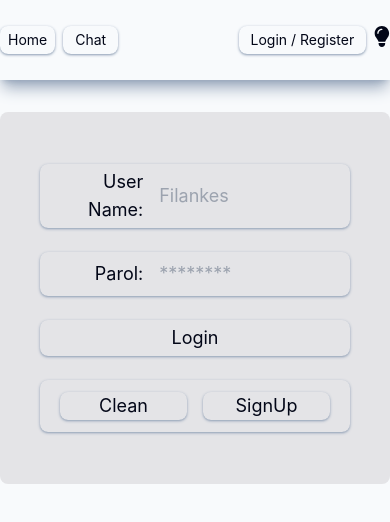
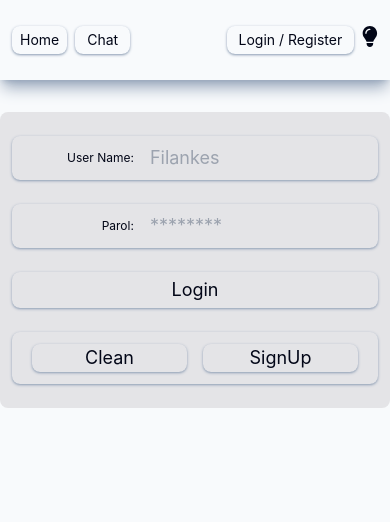
Before and after one commit to SavalanQorxmaz/chat-project, a React (Create React App) app in the folder frontend/: page /login-register in a window 390 px wide. Shown: the top 522 px of the page. Built offline with nearby package versions, Linux system fonts and the light colour scheme; no server answers.

Commit message:
mobile version

```diff
--- a/frontend/src/components/Header.tsx
+++ b/frontend/src/components/Header.tsx
@@ -27,7 +27,7 @@ const Header = () => {
  <div className='h-20'>
        <div className={selectedTheme === 'dark' ? '  h-20 whitespace-nowrap flex items-center text-sm text-slate-50 fixed z-50 top-0 left-0 w-full bg-slate-950 shadow-lg shadow-slate-400 ' : ' fixed z-50 top-0 left-0 w-full h-20 whitespace-nowrap flex items-center text-sm text-slate-950   bg-slate-50 shadow-lg shadow-slate-400'}>
 
-        <div className='container'>
+        <div className='container px-3'>
             <div className='flex justify-between'>
                 <div className='flex'>
                 <Link className='px-2 py-1 mr-2 rounded-lg flex items-center justify-center transition-all shadow shadow-slate-400  hover:scale-95 hover:shadow-none ' to={'/'}>Home</Link>
--- a/frontend/src/components/Login.tsx
+++ b/frontend/src/components/Login.tsx
@@ -21,12 +21,12 @@ const Login = ({...props}) => {
 
 
       <label htmlFor="user-name" className='w-full p-3 py-1 m-3 rounded-lg flex items-center justify-center transition-all shadow shadow-slate-400 cursor-pointer  '>
-        <span className='w-1/3 text-right mr-3'>User Name:</span>
+        <span className='w-1/3 text-right mr-3 text-xs'>User Name:</span>
       <input className='w-2/3 outline-none p-1 bg-inherit' id='user-name' type="text" placeholder='Filankes' />
       </label>
 
      <label htmlFor="password" className='w-full p-3 py-1 m-3 rounded-lg flex items-center justify-center transition-all shadow shadow-slate-400 cursor-pointer  '>
-      <span className='w-1/3 text-right mr-3'>Parol:</span>
+      <span className='w-1/3 text-right mr-3 text-xs'>Parol:</span>
      <input className='w-2/3 outline-none p-1 bg-inherit' id='password' type="password" placeholder='********' />
      </label>
 
--- a/frontend/src/components/Register.tsx
+++ b/frontend/src/components/Register.tsx
@@ -12,8 +12,8 @@ const Register = ({...props}) => {
     userNameIsReady: false,
     passwordIsReady: false,
     confirmPasswordIsReady: false,
-    allDataIsReady:false
   })
+  const [allDataIsReady, setAllDataIsReady] = useState(false)
   const [registerData, setRegisterData] = useState({
     userName: '',
     password: '',
@@ -82,9 +82,9 @@ useEffect(()=>{
 
     dataIsReady.userNameIsReady && dataIsReady.passwordIsReady && dataIsReady.confirmPasswordIsReady
     ?
-    setDataIsReady(prev=>({...prev, allDataIsReady: true}))
+    setAllDataIsReady(true)
     :
-    setDataIsReady(prev=>({...prev, allDataIsReady: false}))
+    setAllDataIsReady(false)
 },[dataIsReady])
 
 const registerF = ()=>{
@@ -96,14 +96,14 @@ const registerF = ()=>{
 
 
     <label htmlFor="user-name" className='w-full p-3 py-1 m-3 mb-1 rounded-lg flex items-center justify-center transition-all shadow shadow-slate-400 cursor-pointer  '>
-      <span className='w-2/5 text-right mr-3'>User Name:</span>
+      <span className='w-2/5 text-right mr-3 text-xs whitespace-pre'>User Name:</span>
     <input ref={userNameRef.current} onChange={currentRegisterDataF}  className='w-2/3 outline-none p-1 bg-inherit' id='user-name' type="text" name='userName' placeholder='Filankes' />
     </label>
 
-    <p className={!dataIsReady.userNameIsReady ? 'w-full p-3 py-1 mb-3 rounded-lg   text-red-400 text-center  ': 'hidden'}>Minimum 5 simvol, Herfle baslamalidi</p>
+    <p className={!dataIsReady.userNameIsReady ? 'w-full p-3 py-1 mb-3 rounded-lg   text-red-400 text-center text-xs ': 'hidden'}>Minimum 5 simvol, Herfle baslamalidi</p>
 
    <label htmlFor="password" className='w-full p-3 py-1 m-3 rounded-lg flex items-center justify-center transition-all shadow shadow-slate-400 cursor-pointer  '>
-    <span className='w-2/5 text-right mr-3'>Password:</span>
+    <span className='w-2/5 text-right mr-3 text-xs'>Password:</span>
    <input onChange={currentRegisterDataF} className='w-2/3 outline-none p-1 bg-inherit' id='password' type={showPassword.showPassword? 'text':'password'} name='password' placeholder='********' />
    {
     showPassword.showPassword
@@ -116,10 +116,10 @@ const registerF = ()=>{
    }
    </label>
 
-   <p className={!dataIsReady.passwordIsReady ? 'w-full p-3 py-1 mb-3  text-center  text-red-400   ': 'hidden'}>Minimum 8 simvol, Boyukherf, kicik herf, reqem, !@#$%&*</p>
+   <p className={!dataIsReady.passwordIsReady ? 'w-full p-3 py-1 mb-3  text-center  text-red-400  text-xs ': 'hidden'}>Minimum 8 simvol, Boyukherf, kicik herf, reqem, !@#$%&*</p>
 
    <label htmlFor="confirm-password" className='w-full p-3 py-1 m-3 rounded-lg flex items-center justify-center transition-all shadow shadow-slate-400 cursor-pointer  '>
-    <span className='w-2/5 text-right mr-3'>Password Confirm:</span>
+    <span className='w-2/5 text-right mr-3 whitespace-pre text-xs'>Password Confirm:</span>
    <input onChange={currentRegisterDataF}  className='w-2/3 outline-none p-1 bg-inherit' id='confirm-password' type={showPassword.showConfirmPassword? 'text': "password"} name='confirmPassword' placeholder='********' />
    {
     showPassword.showConfirmPassword
@@ -132,9 +132,9 @@ const registerF = ()=>{
    }
    </label>
 
-   <p className={!dataIsReady.confirmPasswordIsReady ? 'w-full p-3 py-1 mb-3  text-center  text-red-400   ': 'hidden'}>Parollar eyni olmalidi</p>
+   <p className={!dataIsReady.confirmPasswordIsReady ? 'w-full p-3 py-1 mb-3  text-center  text-red-400  text-xs ': 'hidden'}>Parollar eyni olmalidi</p>
 
-   <input type="submit" value="SignUp" className={dataIsReady.allDataIsReady? 'w-full px-3 py-1 m-3 rounded-lg flex items-center justify-center transition-all shadow shadow-slate-400  hover:scale-95 hover:shadow-none cursor-pointer': 'w-full px-3 py-1 m-3 rounded-lg flex items-center justify-center transition-all shadow shadow-slate-400 cursor-not-allowed'} disabled = {!dataIsReady.userNameIsReady || !dataIsReady.passwordIsReady || !dataIsReady.confirmPasswordIsReady ? true:false }/>
+   <input type="submit" value="SignUp" className={allDataIsReady? 'w-full px-3 py-1 m-3 rounded-lg flex items-center justify-center transition-all shadow shadow-slate-400  hover:scale-95 hover:shadow-none cursor-pointer': 'w-full px-3 py-1 m-3 rounded-lg flex items-center justify-center transition-all shadow shadow-slate-400 cursor-not-allowed'} disabled = {!dataIsReady.userNameIsReady || !dataIsReady.passwordIsReady || !dataIsReady.confirmPasswordIsReady ? true:false }/>
 
    <div className='w-full p-3 py-1 m-3 rounded-lg flex items-center justify-center transition-all shadow shadow-slate-400 '>
 
--- a/frontend/src/pages/LoginRegister.tsx
+++ b/frontend/src/pages/LoginRegister.tsx
@@ -22,7 +22,7 @@ const [loginOrRegister,setLoginOrRegister] = useState<loginOrRegisterType>('logi
   return (
    <div className=' w-full  flex items-center justify-center   text-sm  fixed z-50 top-28 left-0'>
 
-<div className={selectedTheme === 'dark' ? 'width-xs p-10 rounded-lg flex justify-center items-center flex-col   text-lg bg-zinc-700 ' : 'width-xs p-10 rounded-lg flex justify-center items-center flex-col  text-lg   bg-zinc-200 '}  >
+<div className={selectedTheme === 'dark' ? 'width-xs p-3 rounded-lg flex justify-center items-center flex-col   text-lg bg-zinc-700 ' : 'width-xs p-3 rounded-lg flex justify-center items-center flex-col  text-lg   bg-zinc-200 '}  >
 
 
        {/* <button onClick={()=>setLoginOrRegister('login')} className={loginOrRegister !==''?'hidden': 'w-full px-3 py-1 mb-4 rounded-lg flex items-center justify-center transition-all shadow shadow-slate-400  hover:scale-95 hover:shadow-none '}>Login</button>
```
